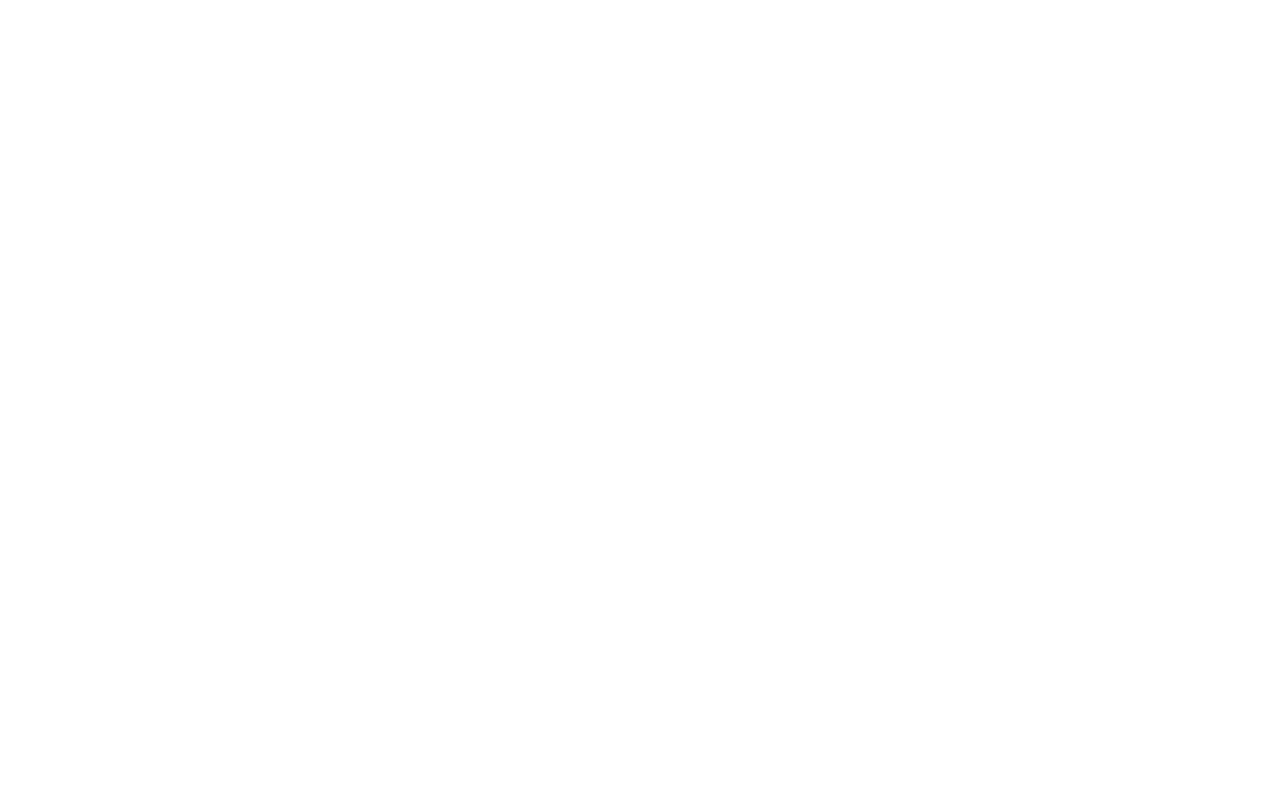
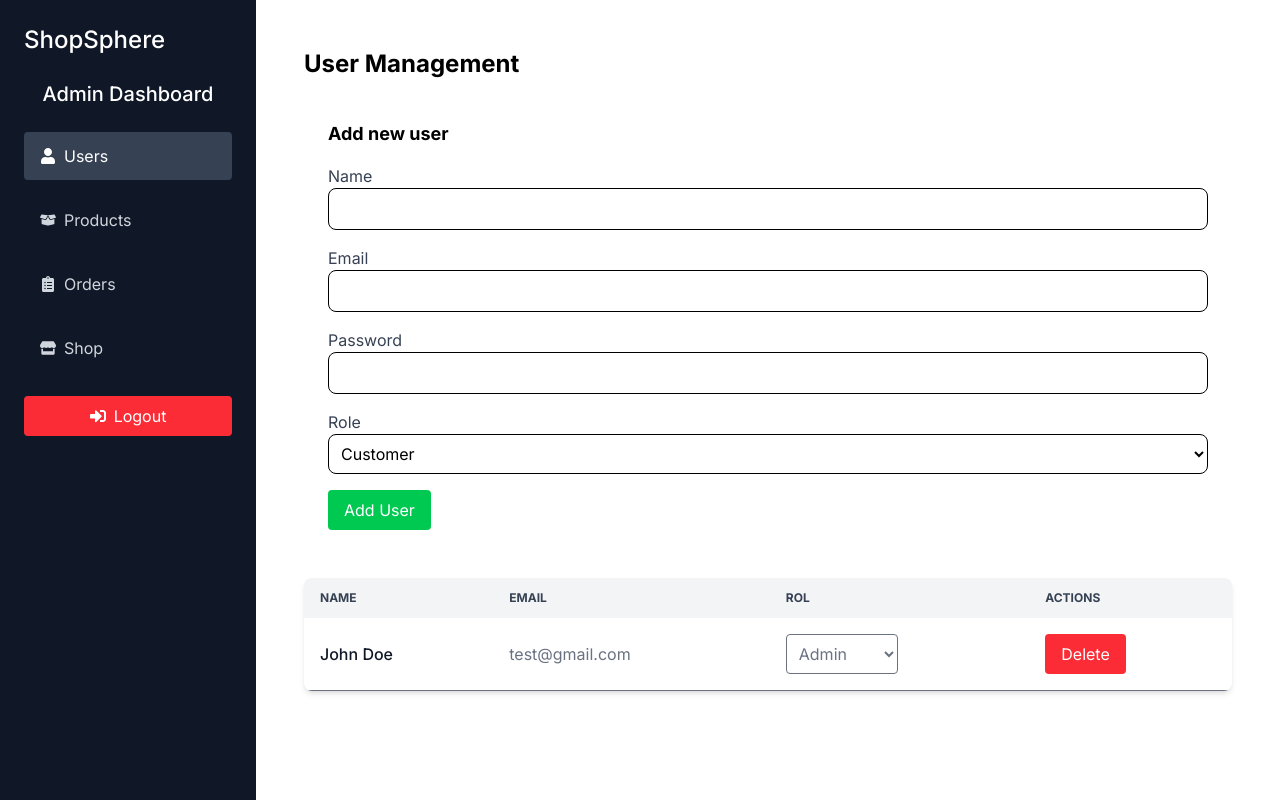
Before and after one commit to lie031/MERN-Complete-E-commerce, a React (Vite) app in the folder client/: page /admin/users in a window 1280 px wide. Before the commit this address had no page. Built offline with nearby package versions, Linux system fonts and the light colour scheme.

Commit message:
adminHome,productsManagement,userManagement pages  Added

```diff
--- a/client/src/App.jsx
+++ b/client/src/App.jsx
@@ -12,6 +12,9 @@
 import OrderDetailsPage from './pages/OrderDetailsPage'
 import MyOrdersPage from './pages/MyOrdersPage'
 import AdminLayout from './components/admin/AdminLayout'
+import AdminHomePage from './pages/AdminHomePage'
+import UserManagement from './components/admin/UserManagement'
+import ProductManagement from './components/admin/ProductManagement'
 
 const App = () => {
   return (
@@ -30,7 +33,11 @@
           <Route path='order/:id' element={<OrderDetailsPage />} />
           <Route path='my-orders' element={<MyOrdersPage />} />
         </Route>
-        <Route path='/admin' element={<AdminLayout />}>{/* admin layout */}</Route>
+        <Route path='/admin' element={<AdminLayout />}>
+          <Route index element={<AdminHomePage />} />
+          <Route path='users' element={<UserManagement />} />
+          <Route path='products' element={<ProductManagement />} />
+        </Route>
       </Routes>
     </BrowserRouter>
   )
--- /dev/null
+++ b/client/src/components/admin/ProductManagement.jsx
@@ -0,0 +1,70 @@
+import { Link } from 'react-router-dom'
+const ProductManagement = () => {
+  const products = [
+    {
+      _id: 123123,
+      name: 'Product 1',
+      price: 100,
+      sku: '123125'
+    }
+  ]
+
+  const handleDelete = (id) => {
+    if (window.confirm('Are you sure you want to delete this product?')) {
+      // delete the product
+      console.log('product deleted', id)
+    }
+  }
+
+  return (
+    <div className='max-w-7xl mx-auto p-6'>
+      <h2 className='text-2xl font-bold mb-6'>Product Management</h2>
+      <div className='overflow-x-auto shadow-md rounded-lg'>
+        <table className='min-w-full text-left text-gray-500'>
+          <thead className='bg-gray-100 uppercase text-xs text-gray-700'>
+            <tr>
+              <th className='py-3 px-4'>Name </th>
+              <th className='py-3 px-4'>Price </th>
+              <th className='py-3 px-4'>SKU </th>
+              <th className='py-3 px-4'>Actions </th>
+            </tr>
+          </thead>
+          <tbody>
+            {products.length > 0
+              ? (
+                  products.map((product) => (
+                    <tr key={product._id} className='border-b hover:bg-gray-50 cursor-pointer'>
+                      <td className='p-4 font-medium text-gray-900 whitespace-nowrap'>{product.name}</td>
+                      <td className='p-4'>${product.price}</td>
+                      <td className='p-4'>{product.sku}</td>
+                      <td className='p-4 flex items-center gap-x-2'>
+                        <Link
+                          to={`/admin/products/${product._id}/edit`}
+                          className='bg-yellow-500 text-white px-2 py-1 rounded mr-2 hover:bg-yellow-600'
+                        >Edit
+                        </Link>
+                        <button
+                          onClick={() => handleDelete(product._id)}
+                          className='bg-red-500 text-white px-2 py-1 rounded hover:bg-red-600'
+                        >Delete
+                        </button>
+                      </td>
+
+                    </tr>
+                  ))
+                )
+              : (
+                <tr>
+                  <td colSpan='4' className='p-4 text-center text-gray-500'>
+                    No products found
+                  </td>
+                </tr>
+                )}
+          </tbody>
+        </table>
+      </div>
+    </div>
+  )
+}
+
+export default ProductManagement
--- /dev/null
+++ b/client/src/components/admin/UserManagement.jsx
@@ -0,0 +1,153 @@
+import { useState } from 'react'
+
+const UserManagement = () => {
+  const users = [
+    {
+      _id: 123456,
+      name: 'John Doe',
+      email: 'test@gmail.com',
+      role: 'admin'
+    }
+  ]
+
+  const [formData, setFormData] = useState({
+    name: '',
+    email: '',
+    password: '',
+    role: 'customer' // Default role
+  })
+
+  const HandleSubmit = (e) => {
+    e.preventDefault()
+    console.log('form data', formData)
+
+    // reset the form after a successful submission
+    setFormData({
+      name: '',
+      email: '',
+      password: '',
+      role: 'customer' // Default role
+    })
+  }
+
+  const handleChange = (e) => {
+    setFormData({
+      ...formData,
+      [e.target.name]: e.target.value
+    })
+  }
+
+  const handleRoleChange = (userId, newRole) => {
+    console.log('role change', userId, newRole)
+  }
+
+  const handleDeleteUser = (userId) => {
+    if (window.confirm('Are you sure you want to delete this user?')) {
+      console.log('user deleted', userId)
+    }
+  }
+
+  return (
+    <div className='max-w-7xl mx-auto p-6'>
+      <h2 className='text-2xl font-bold mb-4'>User Management </h2>
+      {/* new user form */}
+      <div className='p-6 rouded-lg mb-6'>
+        <h3 className='text-lg font-bold mb-4'>Add new user</h3>
+        <form onSubmit={HandleSubmit}>
+          <div className='mb-4'>
+            <label className='block text-gray-700 '>Name</label>
+            <input
+              type='text'
+              name='name'
+              value={formData.name}
+              onChange={handleChange}
+              className='w-full p-2 border rounded-lg'
+              required
+            />
+          </div>
+          <div className='mb-4'>
+            <label className='block text-gray-700 '>Email</label>
+            <input
+              type='email'
+              name='email'
+              value={formData.email}
+              onChange={handleChange}
+              className='w-full p-2 border rounded-lg'
+              required
+            />
+          </div>
+          <div className='mb-4'>
+            <label className='block text-gray-700 '>Password</label>
+            <input
+              type='password'
+              name='password'
+              value={formData.password}
+              onChange={handleChange}
+              className='w-full p-2 border rounded-lg'
+            />
+          </div>
+          <div className='mb-4'>
+            <label className='block text-gray-700 '>Role</label>
+            <select
+              name='role'
+              value={formData.role}
+              onChange={handleChange}
+              className='w-full p-2 border rounded-lg'
+            >
+              <option value='customer'>Customer</option>
+              <option value='admin'>Admin</option>
+            </select>
+          </div>
+          <button
+            type='submit'
+            className='bg-green-500 text-white py-2 px-4 rounded hover:bg-green-600'
+          >
+            Add User
+          </button>
+        </form>
+      </div>
+
+      {/* user list */}
+      <div className='overflow-x-auto shadow-md sm:rounded-lg'>
+        <table className='min-w-full text-left text-gray-500'>
+          <thead className='bg-gray-100 text-xs uppercase text-gray-700'>
+            <tr>
+              <th className='py-3 px-4'>Name</th>
+              <th className='py-3 px-4'>Email</th>
+              <th className='py-3 px-4'>Rol</th>
+              <th className='py-3 px-4'>Actions</th>
+            </tr>
+          </thead>
+          <tbody>
+            {users.map((user) => (
+              <tr key={user._id} className='border-b hover:bg-gray-50'>
+                <td className='p-4 font-medium text-gray-900 whitespace-nowrap'>{user.name}</td>
+                <td className='p-4'>{user.email}</td>
+                <td className='p-4'>
+                  <select
+                    value={user.role}
+                    onChange={(e) => handleRoleChange(user._id, e.target.value)}
+                    className='p-2 border rounded'
+                  >
+                    <option value='customer'>Customer</option>
+                    <option value='admin'>Admin</option>
+                  </select>
+                </td>
+                <td className='p-4'>
+                  <button
+                    onClick={() => handleDeleteUser(user._id)}
+                    className='bg-red-500 text-white py-2 px-4 rounded hover:bg-red-600'
+                  >Delete
+                  </button>
+                </td>
+
+              </tr>
+            ))}
+          </tbody>
+        </table>
+      </div>
+    </div>
+  )
+}
+
+export default UserManagement
--- /dev/null
+++ b/client/src/pages/AdminHomePage.jsx
@@ -0,0 +1,70 @@
+import { Link } from 'react-router-dom'
+
+const AdminHomePage = () => {
+  const orders = [
+    {
+      _id: 123123,
+      user: {
+        name: 'John Doe'
+      },
+      totalPrice: 110,
+      status: 'Processing'
+    }
+  ]
+  return (
+    <div className='max-w-7xl mx-auto p-6'>
+      <h1 className='text-2xl font-bold m-6'>Admin Dashboard</h1>
+      <div className='grid grid-cols-1 sm:grid-cols-2 lg:grid-cols-3 gap-6'>
+        <div className='p-4 shadow-md rounded-lg'>
+          <h2 className='text-xl font-semibold'>Revenue</h2>
+          <p className='text-2xl'>$10000</p>
+        </div>
+        <div className='p-4 shadow-md rounded-lg'>
+          <h2 className='text-xl font-semibold'>Total Orders</h2>
+          <p className='text-2xl'>200</p>
+          <Link to='admin/orders' className='text-blue-500 hover:underline'>View Orders</Link>
+        </div>
+        <div className='p-4 shadow-md rounded-lg'>
+          <h2 className='text-xl font-semibold'>Total Products</h2>
+          <p className='text-2xl'>100</p>
+          <Link to='admin/products' className='text-blue-500 hover:underline'>View Products</Link>
+        </div>
+      </div>
+      <div className='mt-6 '>
+        <h2 className='font-bold mb-4 text-2xl'>Recent Orders</h2>
+        <div className='overflow-x-auto'>
+          <table className='min-w-full text-left text-gray-500'>
+            <thead className='bg-gray-100 text-xs uppercase text-gray-700'>
+              <th className='py-3 px-4'>Order ID</th>
+              <th className='py-3 px-4'>User</th>
+              <th className='py-3 px-4'>total Price</th>
+              <th className='py-3 px-4'>Status</th>
+            </thead>
+            <tbody>
+              {orders.length > 0
+                ? (
+                    orders.map(order => (
+                      <tr key={order._id} className='border-b hover:bg-gray-50 cursor-pointer'>
+                        <td className='p-4'>{order._id}</td>
+                        <td className='p-4'>{order.user.name}</td>
+                        <td className='p-4'>{order.totalPrice}</td>
+                        <td className='p-4'>{order.status}</td>
+                      </tr>
+                    ))
+                  )
+                : (
+                  <tr>
+                    <td colSpan={4} className='p-4 text-center text-gray-500'>No orders found</td>
+                  </tr>
+                  )}
+            </tbody>
+
+          </table>
+        </div>
+      </div>
+
+    </div>
+  )
+}
+
+export default AdminHomePage
```
